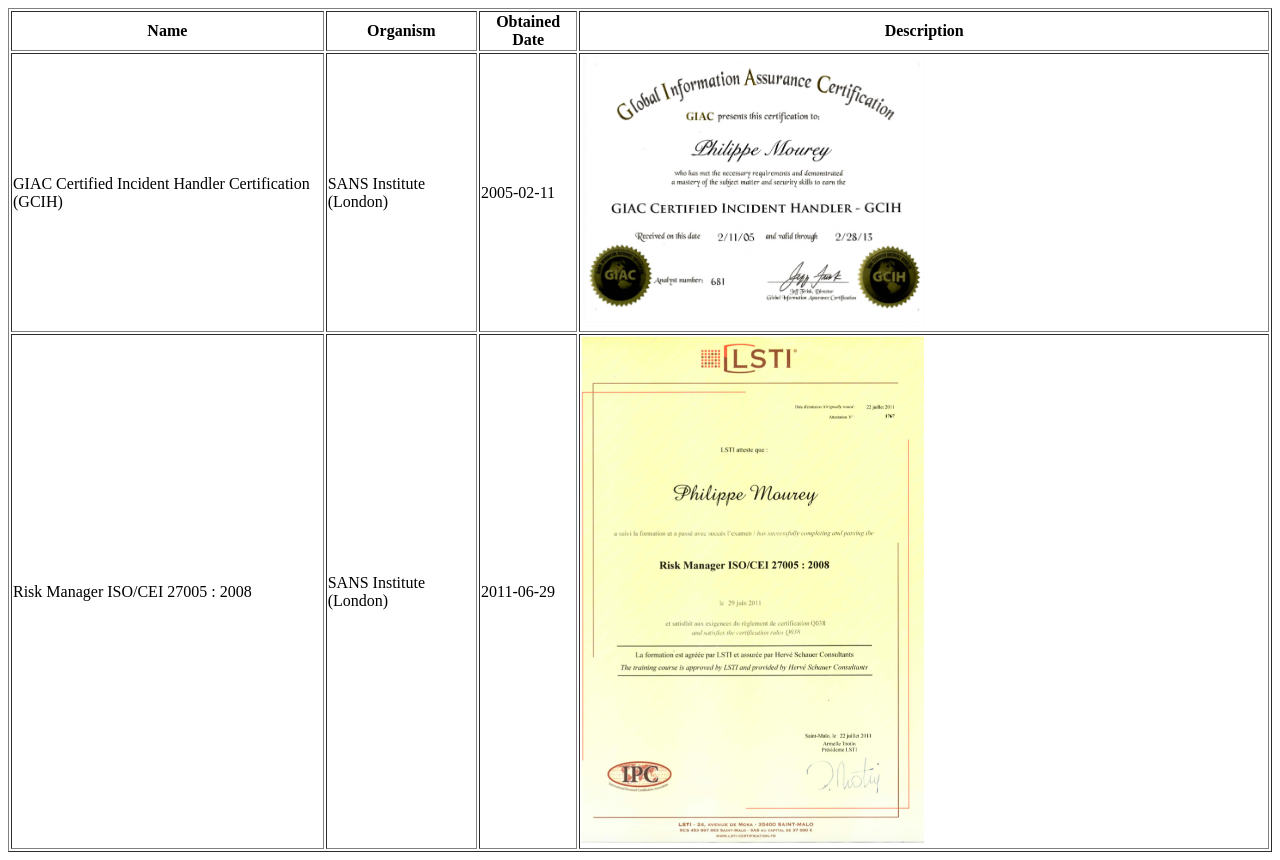
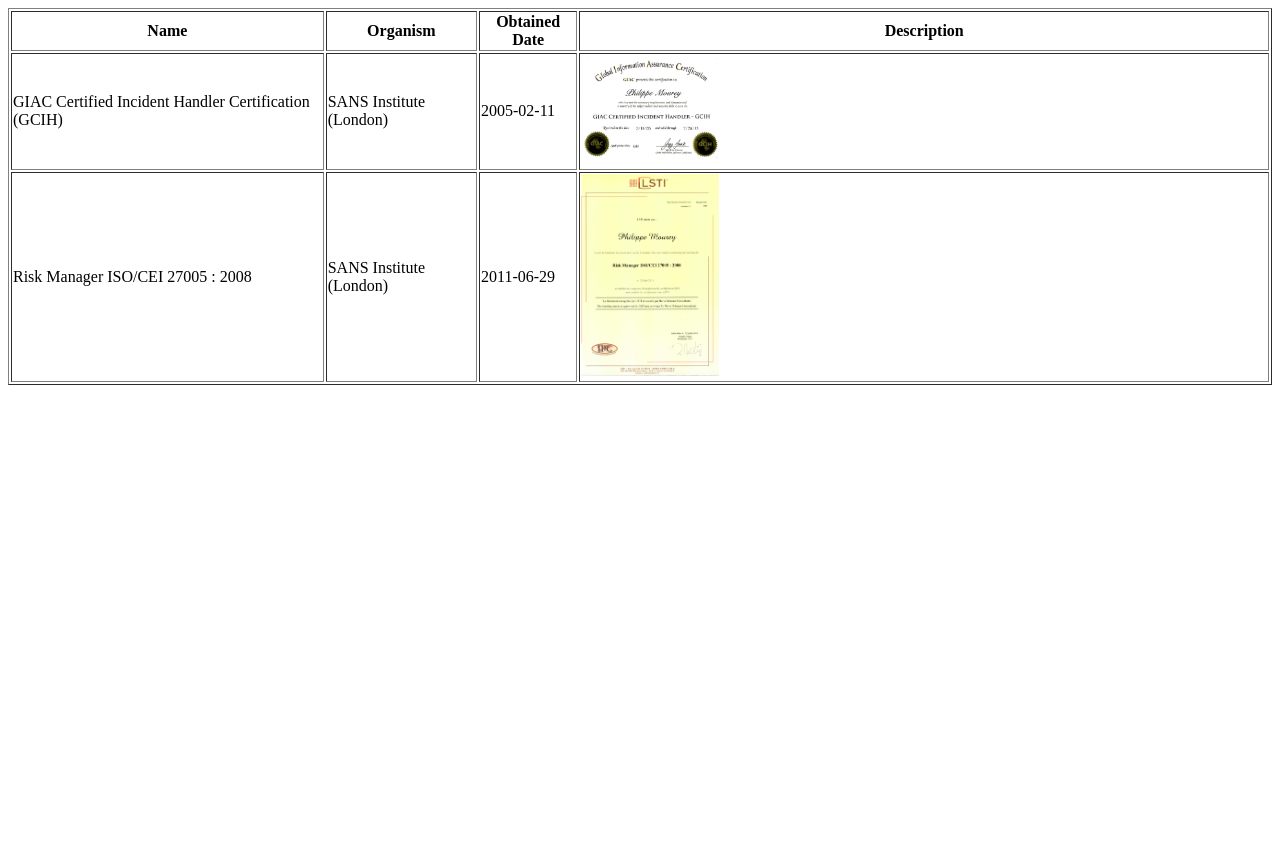
Before and after one commit to pmourey/portfolio, a plain HTML site: page certifications.html in a window 1280 px wide. After the commit the page ends 800 px from the top, so only its background shows below. Drawn offline with Linux system fonts and the light colour scheme.

Commit message:
update certif

```diff
--- a/certifications.html
+++ b/certifications.html
@@ -19,7 +19,7 @@
         <td>2005-02-11</td>
         <td>
             <a href="GCIH_Certif.png">
-                <img src="GCIH_Certif.png" alt="GIAC Certified Incident Handler Certification (GCIH)" style="width: 50%;">
+                <img src="GCIH_Certif.png" alt="GIAC Certified Incident Handler Certification (GCIH)" style="width: 20%;">
             </a></td>
     </tr>
     <tr>
@@ -28,7 +28,7 @@
         <td>2011-06-29</td>
         <td>
             <a href="RiskManager.png">
-                <img src="RiskManager.png" alt="Risk Manager ISO/CEI 27005 : 2008" style="width: 50%;">
+                <img src="RiskManager.png" alt="Risk Manager ISO/CEI 27005 : 2008" style="width: 20%;">
             </a>
         </td>
     </tr>
```
